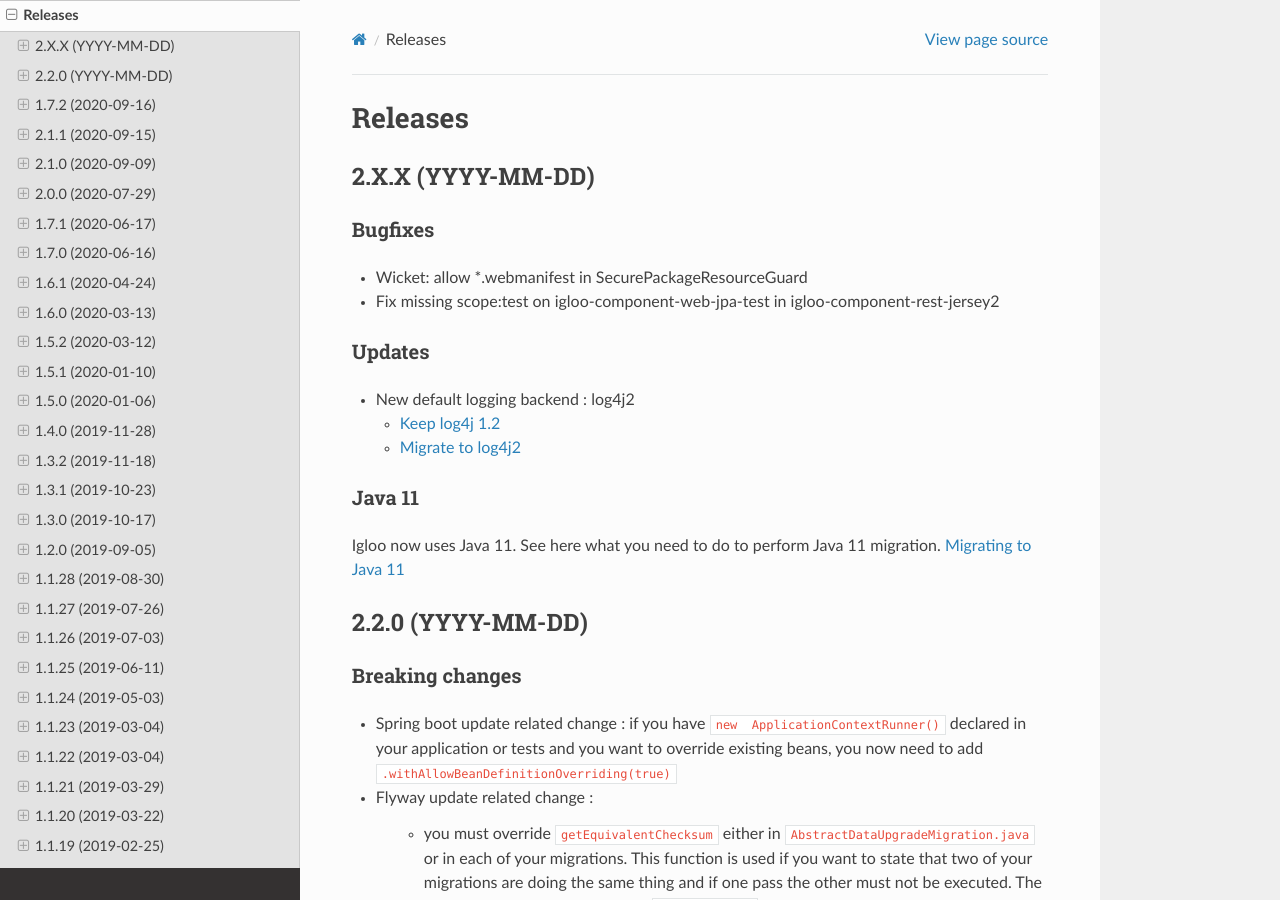
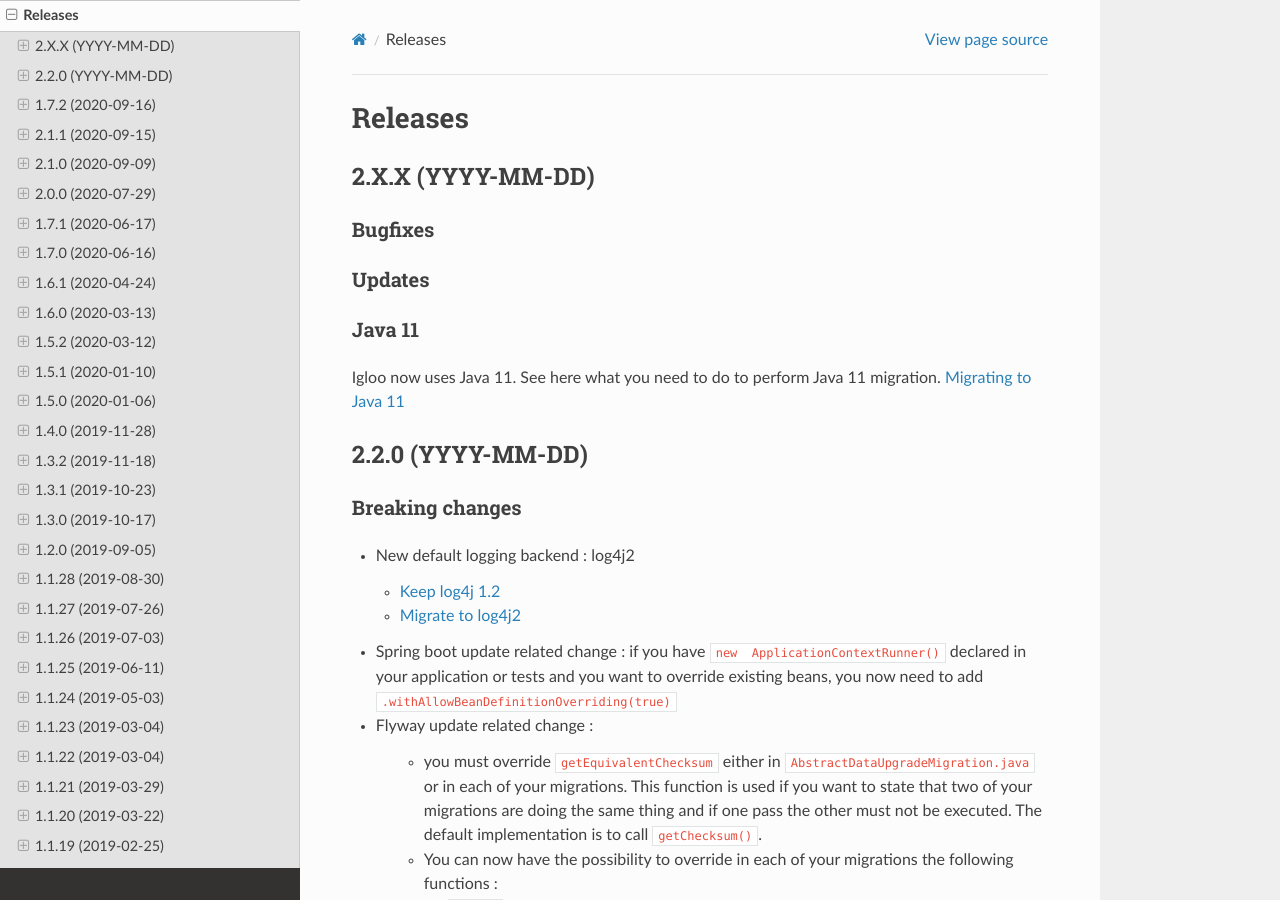
Before and after one commit to igloo-project/igloo-doc, a Sphinx documentation site: the page built from source/release-notes/releases.rst, in a window 1280 px wide and 900 px high. Built offline with Sphinx 7.4.7 and the Read the Docs theme 2.0.0, drawn with Linux system fonts in a browser that asks for light colours; some of the changed text lies outside the part shown.

Commit message:
prepare igloo 2.2.0

```diff
--- a/source/release-notes/releases.rst
+++ b/source/release-notes/releases.rst
@@ -10,16 +10,8 @@ Releases
 Bugfixes
 ********
 
-* Wicket: allow \*.webmanifest in SecurePackageResourceGuard
-* Fix missing scope:test on igloo-component-web-jpa-test in igloo-component-rest-jersey2
-
 Updates
 *******
-
-* New default logging backend : log4j2
-
-  * :ref:`Keep log4j 1.2 <keep-log4j1>`
-  * :ref:`Migrate to log4j2 <migrate-log4j1>`
 
 Java 11
 *******
```
Also changed, not shown: other parts of source/release-notes/releases.rst (+7 -0 lines).
